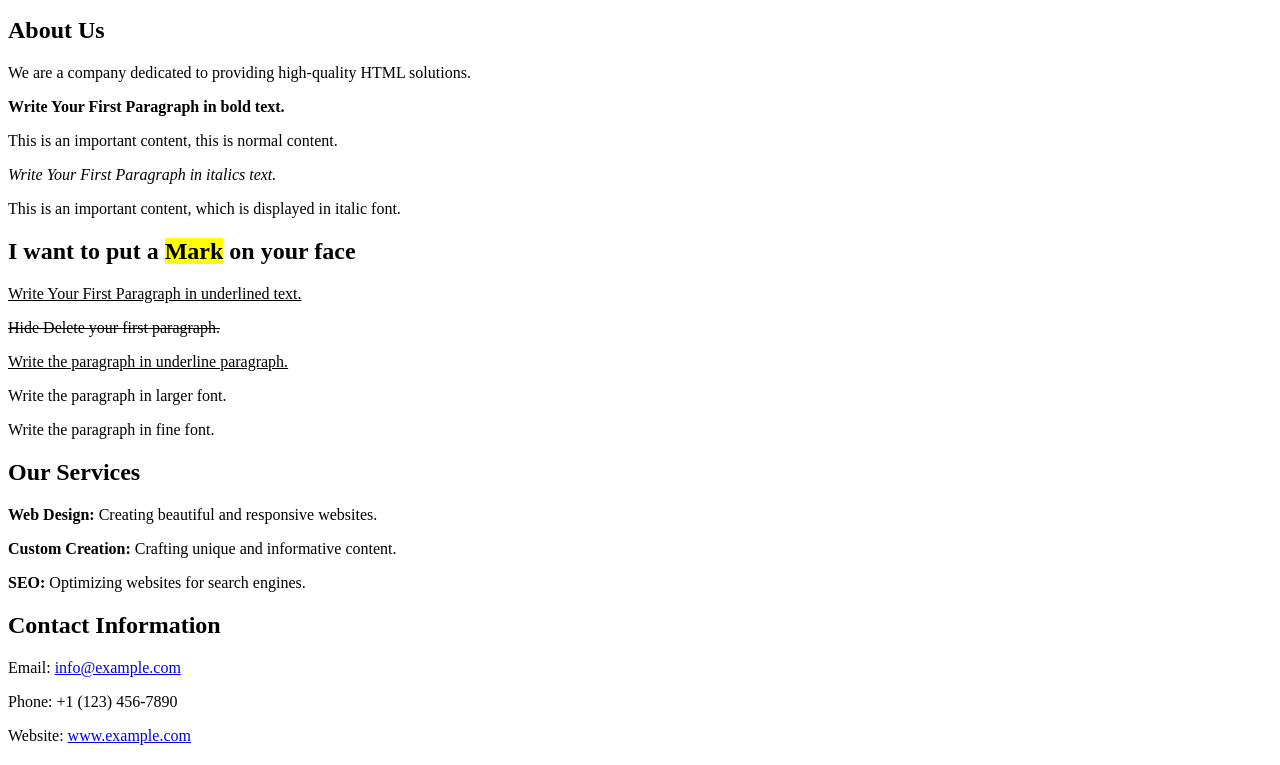
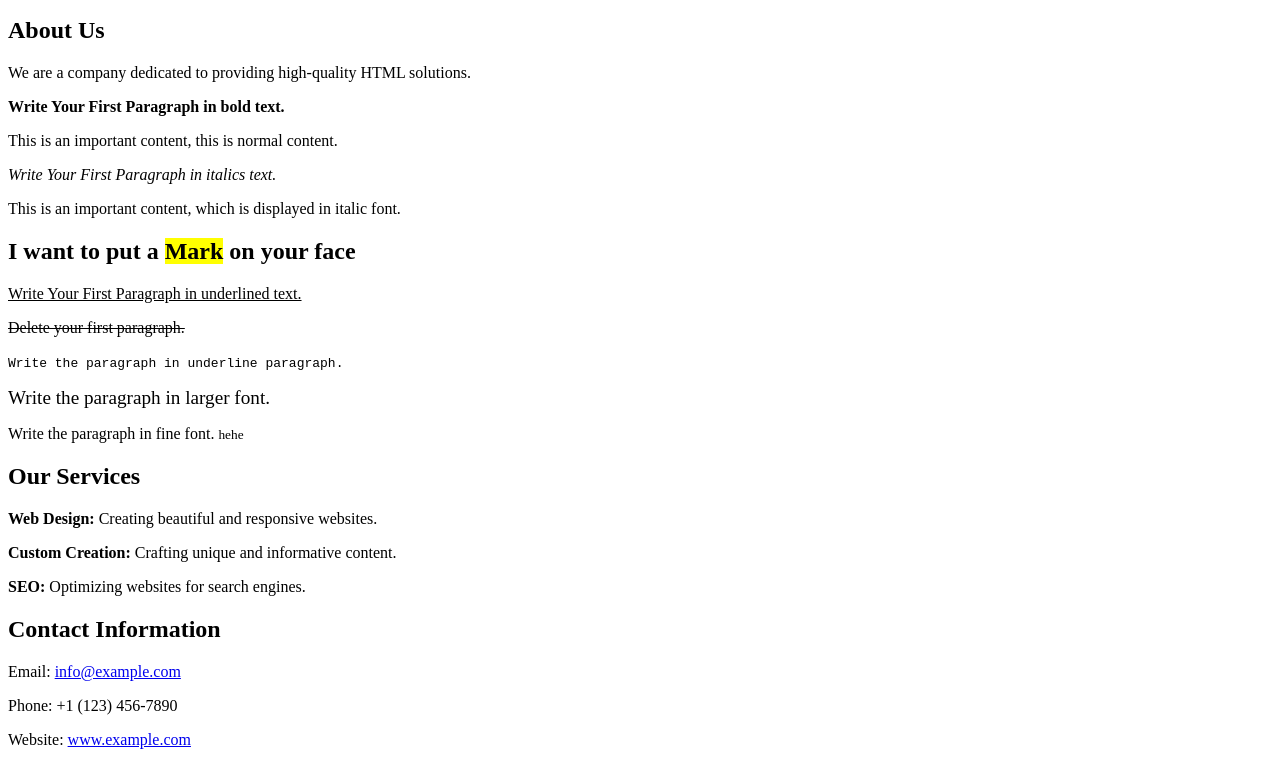
Before and after one commit to sukhada35/WP, a plain HTML site: page experiment 2/task4.html in a window 1280 px wide. Shown: the part 127-892 px from the top of the page. Drawn offline with Linux system fonts and the light colour scheme.

Commit message:
exp 2 done

```diff
--- a/experiment 2/task4.html
+++ b/experiment 2/task4.html
@@ -25,10 +25,10 @@
 
     <h2>I want to put a <mark>Mark</mark> on your face</h2>
     <p><u>Write Your First Paragraph in underlined text.</u></p>
-    <p><del>Hide Delete your first paragraph.</del></p>
-    <p><ins>Write the paragraph in underline paragraph.</ins></p>
-    <p>Write the paragraph in larger font.</p>
-    <p>Write the paragraph in fine font.</p>
+    <p><del>Delete your first paragraph.</del></p>
+    <p><code>Write the paragraph in underline paragraph.</code></p>
+    <p><big>Write the paragraph in larger font.</big></p>
+    <p>Write the paragraph in fine font. <small>hehe</small></p>
 
     <h2>Our Services</h2>
     <p><b>Web Design:</b> Creating beautiful and responsive websites.</p>
```
Also changed, not shown: experiment 2/prac1.html (added, +15 -0 lines), experiment 2/task3.html (+0 -1 lines).
